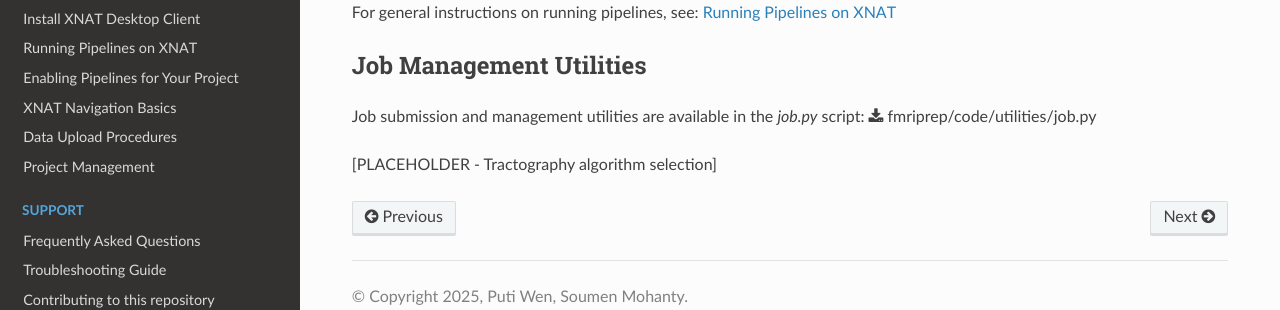
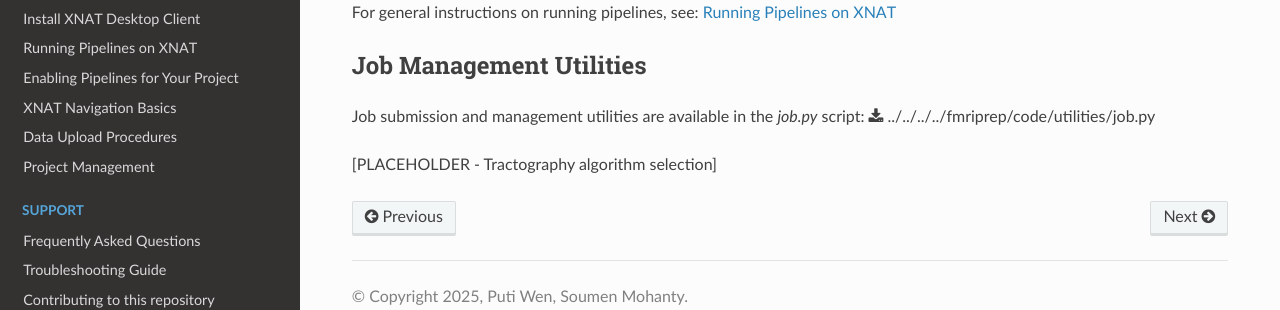
Before and after one commit to BioMedicalImaging-Core-NYUAD/xnat-docs, a Sphinx documentation site: the page built from docs/source/processing_pipelines/tractoflow.rst, in a window 1280 px wide. Shown: the part 523-833 px from the top of the page. Built offline with Sphinx 7.4.7 and the Read the Docs theme 3.1.0, drawn with Linux system fonts in a browser that asks for light colours.

Commit message:
fix path

```diff
--- a/docs/source/processing_pipelines/tractoflow.rst
+++ b/docs/source/processing_pipelines/tractoflow.rst
@@ -21,6 +21,6 @@ For general instructions on running pipelines, see: :doc:`../working_with_xnat/r
 Job Management Utilities
 ------------------------
 
-Job submission and management utilities are available in the `job.py` script: :download:`fmriprep/code/utilities/job.py`
+Job submission and management utilities are available in the `job.py` script: :download:`../../../../fmriprep/code/utilities/job.py`
 
 [PLACEHOLDER - Tractography algorithm selection]
```
